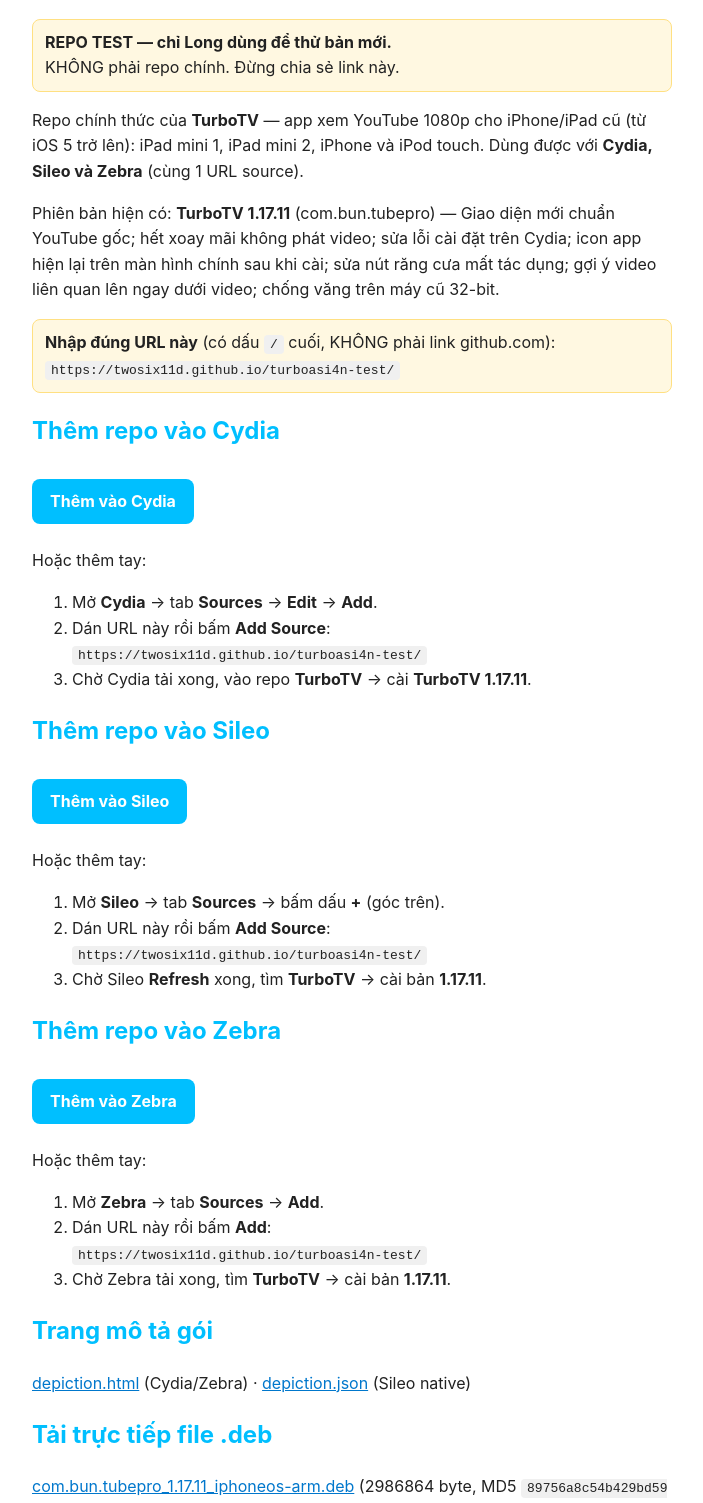
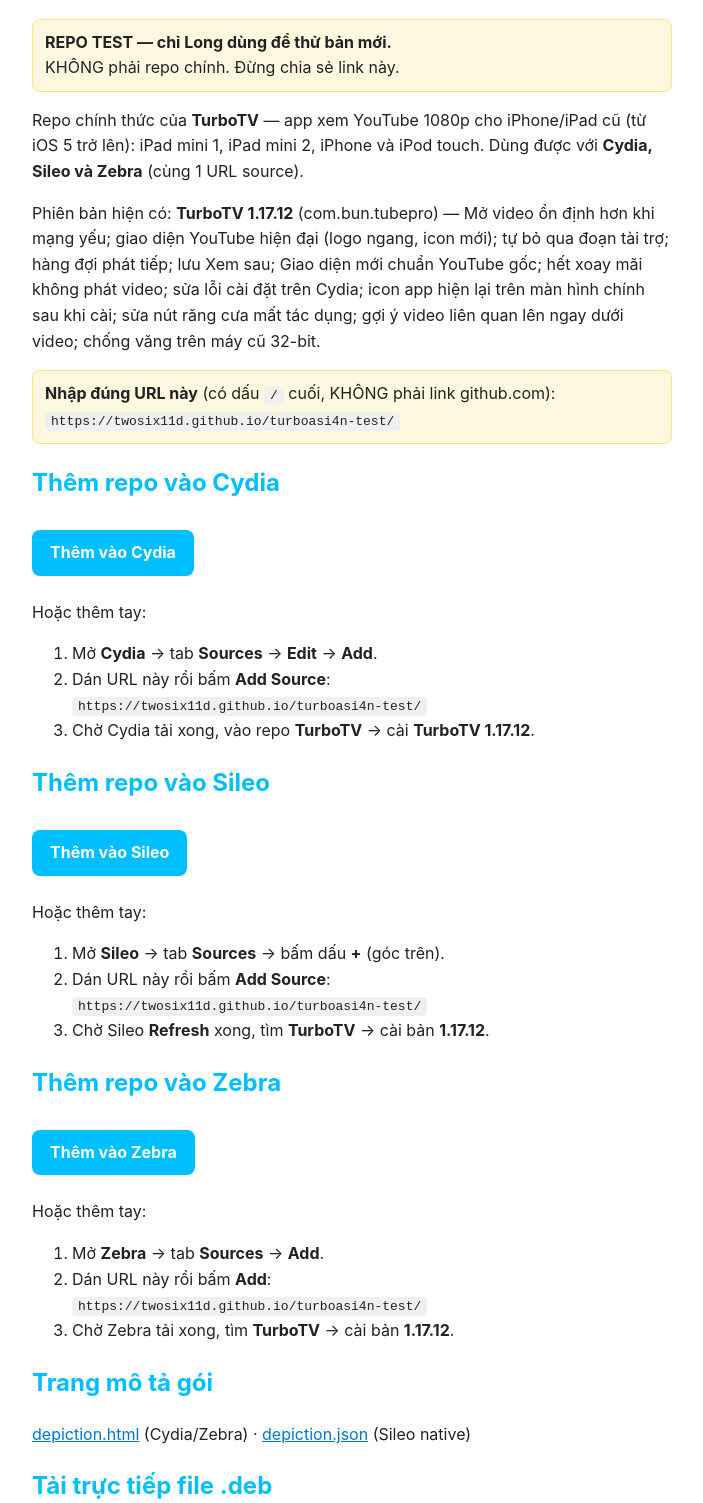
Before and after one commit to twosix11D/turboasi4n-test, a plain HTML site: page index.html in a window 1280 px wide. Shown: the part 94-1597 px from the top of the page, without its empty margins (288-991 px from the left). Drawn offline with Linux system fonts and the light colour scheme.

Commit message:
TurboTV 1.17.12

```diff
--- a/index.html
+++ b/index.html
@@ -16,7 +16,7 @@ h1{color:#00BFFF} h2{color:#00BFFF} a{color:#0077cc} code{background:#f0f0f0;pad
 <h1>TurboTV — Repo TEST</h1>
 <div class="warn"><b>REPO TEST — chỉ Long dùng để thử bản mới.</b><br>KHÔNG phải repo chính. Đừng chia sẻ link này.</div>
 <p>Repo chính thức của <b>TurboTV</b> — app xem YouTube 1080p cho iPhone/iPad cũ (từ iOS 5 trở lên): iPad mini 1, iPad mini 2, iPhone và iPod touch. Dùng được với <b>Cydia, Sileo và Zebra</b> (cùng 1 URL source).</p>
-<p>Phiên bản hiện có: <b>TurboTV 1.17.11</b> (com.bun.tubepro) — Giao diện mới chuẩn YouTube gốc; hết xoay mãi không phát video; sửa lỗi cài đặt trên Cydia; icon app hiện lại trên màn hình chính sau khi cài; sửa nút răng cưa mất tác dụng; gợi ý video liên quan lên ngay dưới video; chống văng trên máy cũ 32-bit.</p>
+<p>Phiên bản hiện có: <b>TurboTV 1.17.12</b> (com.bun.tubepro) — Mở video ổn định hơn khi mạng yếu; giao diện YouTube hiện đại (logo ngang, icon mới); tự bỏ qua đoạn tài trợ; hàng đợi phát tiếp; lưu Xem sau; Giao diện mới chuẩn YouTube gốc; hết xoay mãi không phát video; sửa lỗi cài đặt trên Cydia; icon app hiện lại trên màn hình chính sau khi cài; sửa nút răng cưa mất tác dụng; gợi ý video liên quan lên ngay dưới video; chống văng trên máy cũ 32-bit.</p>
 
 <div class="warn"><b>Nhập đúng URL này</b> (có dấu <code>/</code> cuối, KHÔNG phải link github.com):<br><code>https://twosix11d.github.io/turboasi4n-test/</code></div>
 
@@ -27,7 +27,7 @@ h1{color:#00BFFF} h2{color:#00BFFF} a{color:#0077cc} code{background:#f0f0f0;pad
 <li>Mở <b>Cydia</b> → tab <b>Sources</b> → <b>Edit</b> → <b>Add</b>.</li>
 <li>Dán URL này rồi bấm <b>Add Source</b>:
 <br><code>https://twosix11d.github.io/turboasi4n-test/</code></li>
-<li>Chờ Cydia tải xong, vào repo <b>TurboTV</b> → cài <b>TurboTV 1.17.11</b>.</li>
+<li>Chờ Cydia tải xong, vào repo <b>TurboTV</b> → cài <b>TurboTV 1.17.12</b>.</li>
 </ol>
 
 <h2>Thêm repo vào Sileo</h2>
@@ -37,7 +37,7 @@ h1{color:#00BFFF} h2{color:#00BFFF} a{color:#0077cc} code{background:#f0f0f0;pad
 <li>Mở <b>Sileo</b> → tab <b>Sources</b> → bấm dấu <b>+</b> (góc trên).</li>
 <li>Dán URL này rồi bấm <b>Add Source</b>:
 <br><code>https://twosix11d.github.io/turboasi4n-test/</code></li>
-<li>Chờ Sileo <b>Refresh</b> xong, tìm <b>TurboTV</b> → cài bản <b>1.17.11</b>.</li>
+<li>Chờ Sileo <b>Refresh</b> xong, tìm <b>TurboTV</b> → cài bản <b>1.17.12</b>.</li>
 </ol>
 
 <h2>Thêm repo vào Zebra</h2>
@@ -47,14 +47,14 @@ h1{color:#00BFFF} h2{color:#00BFFF} a{color:#0077cc} code{background:#f0f0f0;pad
 <li>Mở <b>Zebra</b> → tab <b>Sources</b> → <b>Add</b>.</li>
 <li>Dán URL này rồi bấm <b>Add</b>:
 <br><code>https://twosix11d.github.io/turboasi4n-test/</code></li>
-<li>Chờ Zebra tải xong, tìm <b>TurboTV</b> → cài bản <b>1.17.11</b>.</li>
+<li>Chờ Zebra tải xong, tìm <b>TurboTV</b> → cài bản <b>1.17.12</b>.</li>
 </ol>
 
 <h2>Trang mô tả gói</h2>
 <p><a href="depiction.html">depiction.html</a> (Cydia/Zebra) · <a href="depiction.json">depiction.json</a> (Sileo native)</p>
 
 <h2>Tải trực tiếp file .deb</h2>
-<p><a href="debs/com.bun.tubepro_1.17.11_iphoneos-arm.deb">com.bun.tubepro_1.17.11_iphoneos-arm.deb</a> (2986864 byte, MD5 <code>89756a8c54b429bd59c3dbef5296af02</code>)</p>
+<p><a href="debs/com.bun.tubepro_1.17.12_iphoneos-arm.deb">com.bun.tubepro_1.17.12_iphoneos-arm.deb</a> (3054326 byte, MD5 <code>3feaaa4f4552d06f0f65853de1b4f544</code>)</p>
 <p>Chép file .deb sang iPad rồi mở bằng Filza → Cài đặt → Respring.</p>
 <p><small>Nếu cài bằng lệnh <code>dpkg -i</code> mà icon chưa hiện thì respring 1 lần.</small></p>
 
```
Also changed, not shown: depiction.html (+10 -3 lines), depiction.json (+1 -1 lines), 6 other files.
